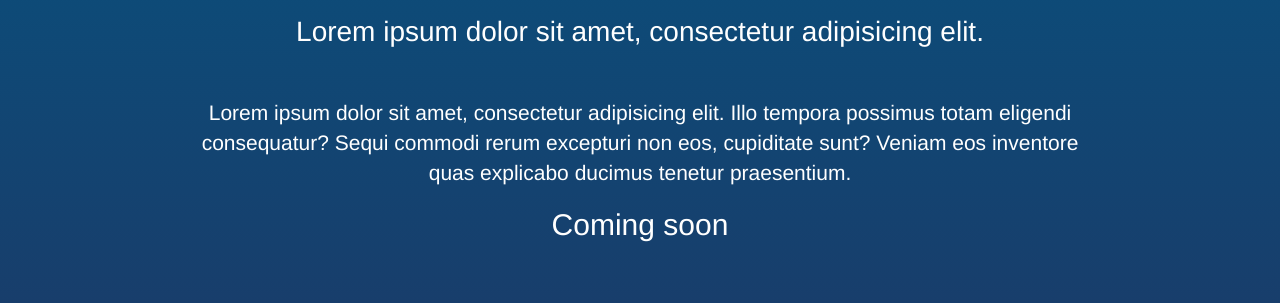
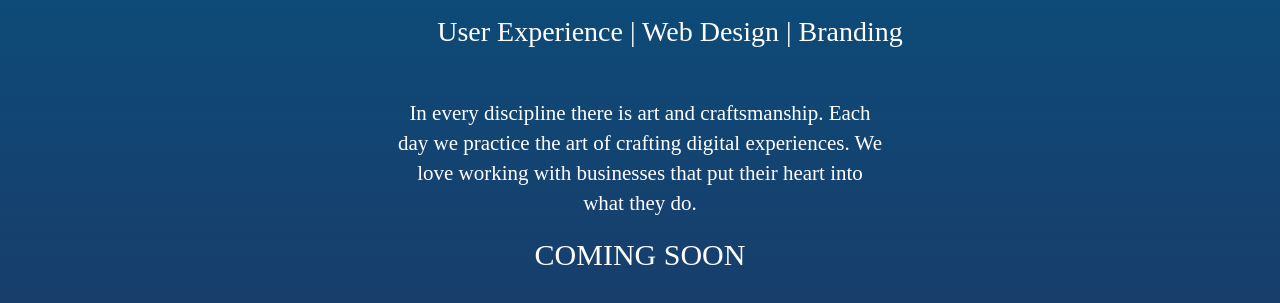
Before and after one commit to pushnoy100500/UXMountain, a plain HTML site: page index.html in a window 1280 px wide. Shown: the part 403-706 px from the top of the page. Drawn offline with Linux system fonts and the light colour scheme; a script that the page names is missing.

Commit message:
Font and text implementation

```diff
--- a/css/styles.css
+++ b/css/styles.css
@@ -4,6 +4,7 @@ html, body, .wrapper {
 	background: linear-gradient(to top, #1B3A68, #005B87);
 	height: 100%;
 	font-size: 14px;
+	font-family: "abril-text";
 }
 
 .row {
@@ -20,7 +21,9 @@ html, body, .wrapper {
 	margin-right: 30px;
 	font-size: 2em;
 	margin-bottom: 50px;
+	width: 100%;
 }
+
 .aboutUS {
 	font-size: 1.5em;
 	color: #fff;
@@ -28,6 +31,7 @@ html, body, .wrapper {
 	width: 80%;
 	margin: auto;
 }
+
 .bigLogo {
 	display: block;
 	margin: auto;
@@ -42,6 +46,11 @@ html, body, .wrapper {
 	text-align: center;
 }
 
+.textWidth{
+	width: 50%;
+	margin: auto;
+}
+
 @media (max-width: 400px) {
 	.bigLogo {
 		height: 240px;
--- a/index.html
+++ b/index.html
@@ -6,6 +6,8 @@
 	<meta charset="UTF-8">
 	<link rel="stylesheet" href="css/bootstrap.min.css">
 	<link rel="stylesheet" href="css/styles.css">
+	<script src="//use.typekit.net/ozd6cxh.js"></script>
+	<script>try{Typekit.load();}catch(e){}</script>
 </head>
 <body>
 	<main class="wrapper">
@@ -16,10 +18,10 @@
 		</div>
 		<div class="row">
 			<div class="row">
-				<div class="container">
-					<h1 class="bigHeading">Lorem ipsum dolor sit amet, consectetur adipisicing elit.</h1>
-					<p class="aboutUS"> Lorem ipsum dolor sit amet, consectetur adipisicing elit. Illo tempora possimus totam eligendi consequatur? Sequi commodi rerum excepturi non eos, cupiditate sunt? Veniam eos inventore quas explicabo ducimus tenetur praesentium.</p>
-					<h2 class="subHeading">Coming soon</h2>
+				<div class="container textWidth" >
+					<h1 class="bigHeading">User Experience | Web Design | Branding </h1>
+					<p class="aboutUS"> In every discipline there is art and craftsmanship. Each day we practice the art of crafting digital experiences. We love working with businesses that put their heart into what they do.</p>
+					<h2 class="subHeading">COMING SOON</h2>
 				</div>
 			</div>
 		</div>
```
